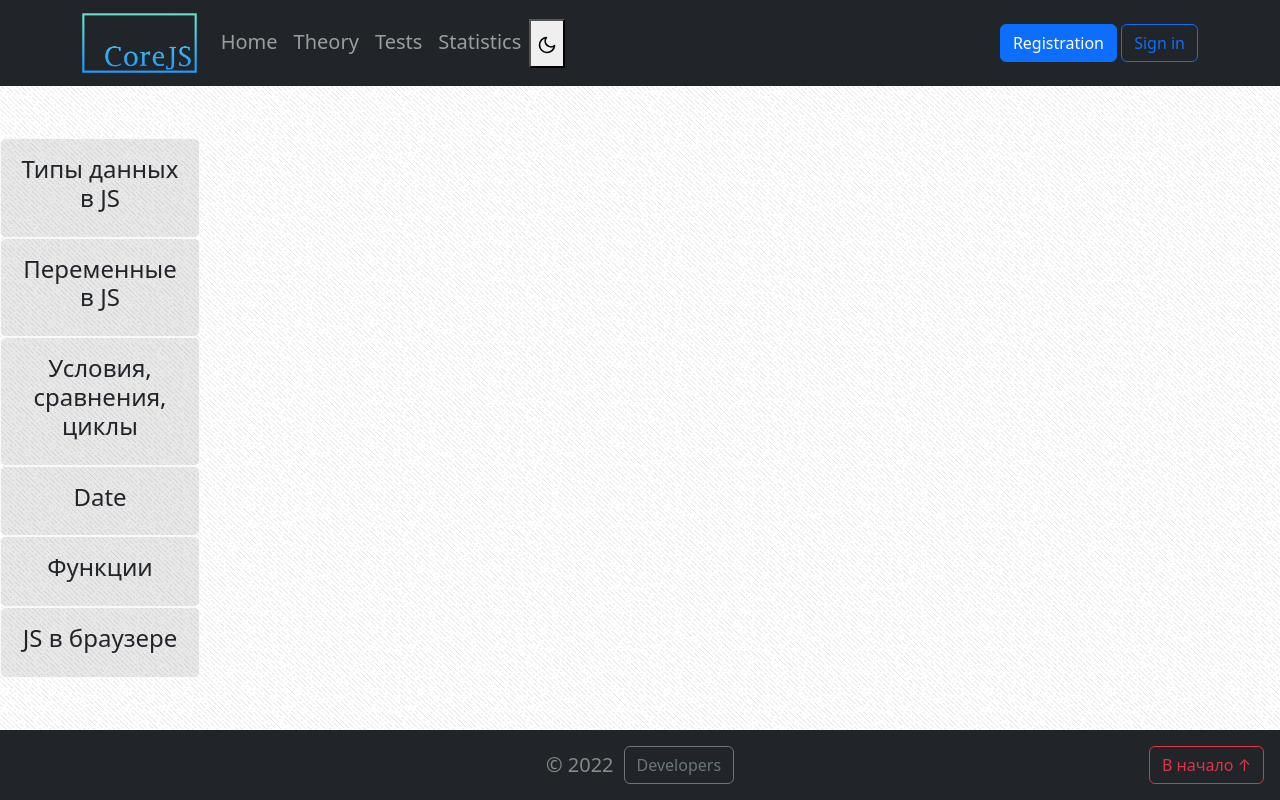
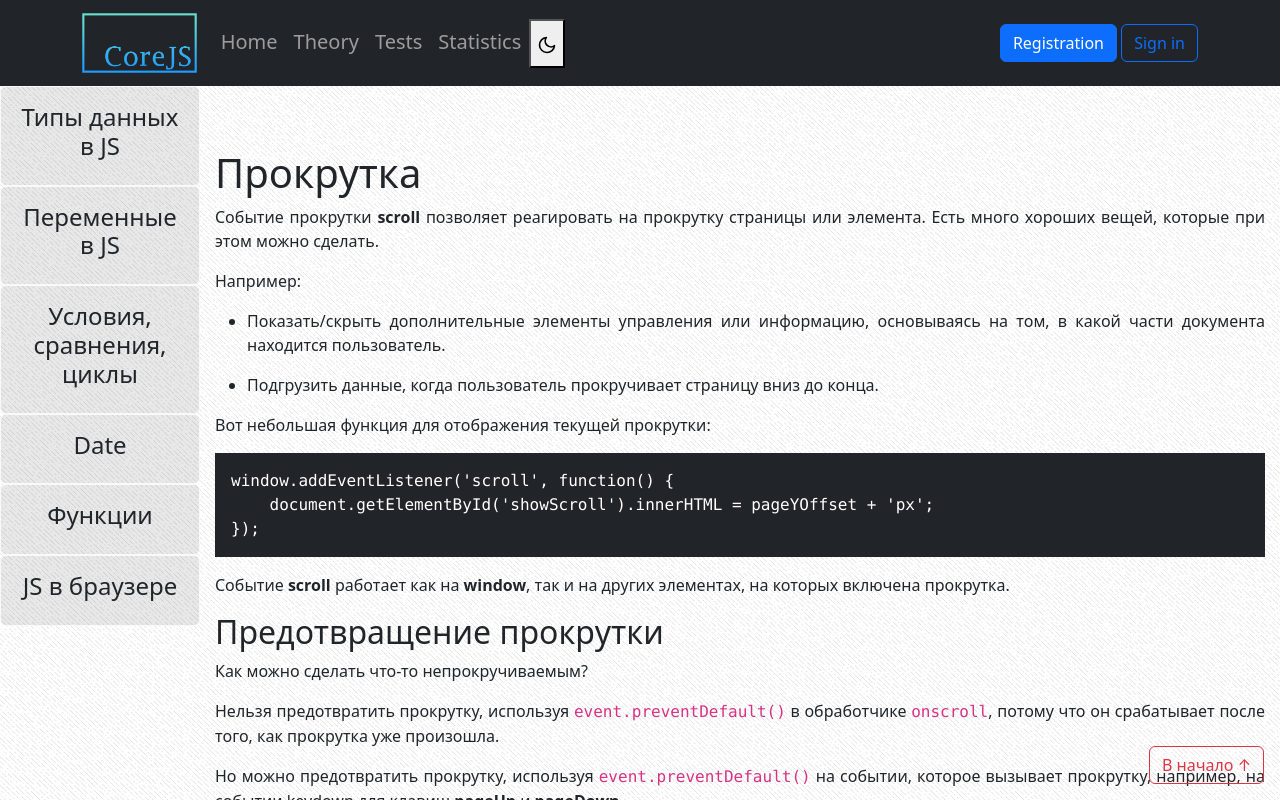
Before and after one commit to Pixel-King/CoreJS, a React (Create React App) app in the folder corejs-dev/: page /theory/articlesTheory/Scroll in a window 1280 px wide. Shown: the top 800 px of the page. Built offline with nearby package versions, Linux system fonts and the light colour scheme.

Commit message:
feat: add Scroll article

```diff
--- a/corejs-dev/src/components/Theory/TheoryPage.tsx
+++ b/corejs-dev/src/components/Theory/TheoryPage.tsx
@@ -37,6 +37,7 @@ import MouseMove from "./articlesTheory/MouseMove";
 import DragDrop from "./articlesTheory/DragDrop";
 import KeyboardEvents from "./articlesTheory/KeyboardEvents";
 import PointerEvents from "./articlesTheory/PointerEvents";
+import Scroll from "./articlesTheory/Scroll";
 
 import DataTypesArticleList from "./articlesLists/DataTypesArticlesList";
 import VariableArticlelList from "./articlesLists/VariablesArticlesList";
@@ -111,7 +112,7 @@ const TheoryPage: React.FC = () => {
                     <Route path='articlesTheory/DragDrop' element={ <DragDrop /> } />
                     <Route path='articlesTheory/KeyboardEvents' element={ <KeyboardEvents /> } />
                     <Route path='articlesTheory/PointerEvents' element={ <PointerEvents /> } />
-
+                    <Route path='articlesTheory/Scroll' element={ <Scroll /> } />
                 </Routes>
             </div>
             {scrollButton}
--- a/corejs-dev/src/components/Theory/articlesLists/JsInBrowserArticlesList.tsx
+++ b/corejs-dev/src/components/Theory/articlesLists/JsInBrowserArticlesList.tsx
@@ -35,6 +35,9 @@ const JsInBrowserArticlesList: React.FC = () => {
         </Nav.Item>,
         <Nav.Item key={'PointerEvents-article'}>
             <Link to='./articlesTheory/PointerEvents' onClick={ () => scrollUp()} className={`article-nav-link d-block ${loc.pathname === '/theory/articlesTheory/PointerEvents' ? 'bg-danger bg-opacity-10 border border-danger rounded fw-semibold' : ''} PointerEvents`}>События указателя</Link>
+        </Nav.Item>,
+        <Nav.Item key={'Scroll-article'}>
+            <Link to='./articlesTheory/Scroll' onClick={ () => scrollUp()} className={`article-nav-link d-block ${loc.pathname === '/theory/articlesTheory/Scroll' ? 'bg-danger bg-opacity-10 border border-danger rounded fw-semibold' : ''} Scroll`}>Прокрутка</Link>
         </Nav.Item>
     ];
 
--- /dev/null
+++ b/corejs-dev/src/components/Theory/articlesTheory/Scroll.tsx
@@ -0,0 +1,37 @@
+import * as React from 'react';
+
+const Scroll: React.FC =() => {
+    return (
+    <>
+    <h1>Прокрутка</h1>
+    <p>Событие прокрутки <strong>scroll</strong> позволяет реагировать на прокрутку страницы или элемента. Есть много хороших вещей, которые при этом можно сделать.</p>
+    <p>Например:</p>
+    <ul>
+        <li>
+            <p>Показать/скрыть дополнительные элементы управления или информацию, основываясь на том, в какой части документа находится пользователь.</p>
+        </li>
+        <li>
+            <p>Подгрузить данные, когда пользователь прокручивает страницу вниз до конца.</p>
+        </li>
+    </ul>
+    <p>Вот небольшая функция для отображения текущей прокрутки:</p>
+    <pre className="text-bg-dark px-3 py-3">
+        <code className="fs-6">
+            {`window.addEventListener('scroll', function() {
+    document.getElementById('showScroll').innerHTML = pageYOffset + 'px';
+});`}
+        </code>
+    </pre>
+    <p>Событие <strong>scroll</strong> работает как на <strong>window</strong>, так и на других элементах, на которых включена прокрутка.</p>
+    <h2>Предотвращение прокрутки</h2>
+    <p>Как можно сделать что-то непрокручиваемым?</p>
+    <p>Нельзя предотвратить прокрутку, используя <code className="fs-6">event.preventDefault()</code> в обработчике <code className="fs-6">onscroll</code>, потому что он срабатывает после того, как прокрутка уже произошла.</p>
+    <p>Но можно предотвратить прокрутку, используя <code className="fs-6">event.preventDefault()</code> на событии, которое вызывает прокрутку, например, на событии keydown для клавиш <strong>pageUp</strong> и <strong>pageDown</strong>.</p>
+    <p>Если поставить на них обработчики, в которых вызвать <code className="fs-6">event.preventDefault()</code>, то прокрутка не начнётся.</p>
+    <p>Способов инициировать прокрутку много, поэтому более надёжный способ – использовать CSS, свойство <code className="fs-6">overflow</code>.</p>
+
+    </>
+    );
+}
+
+export default Scroll;
```
